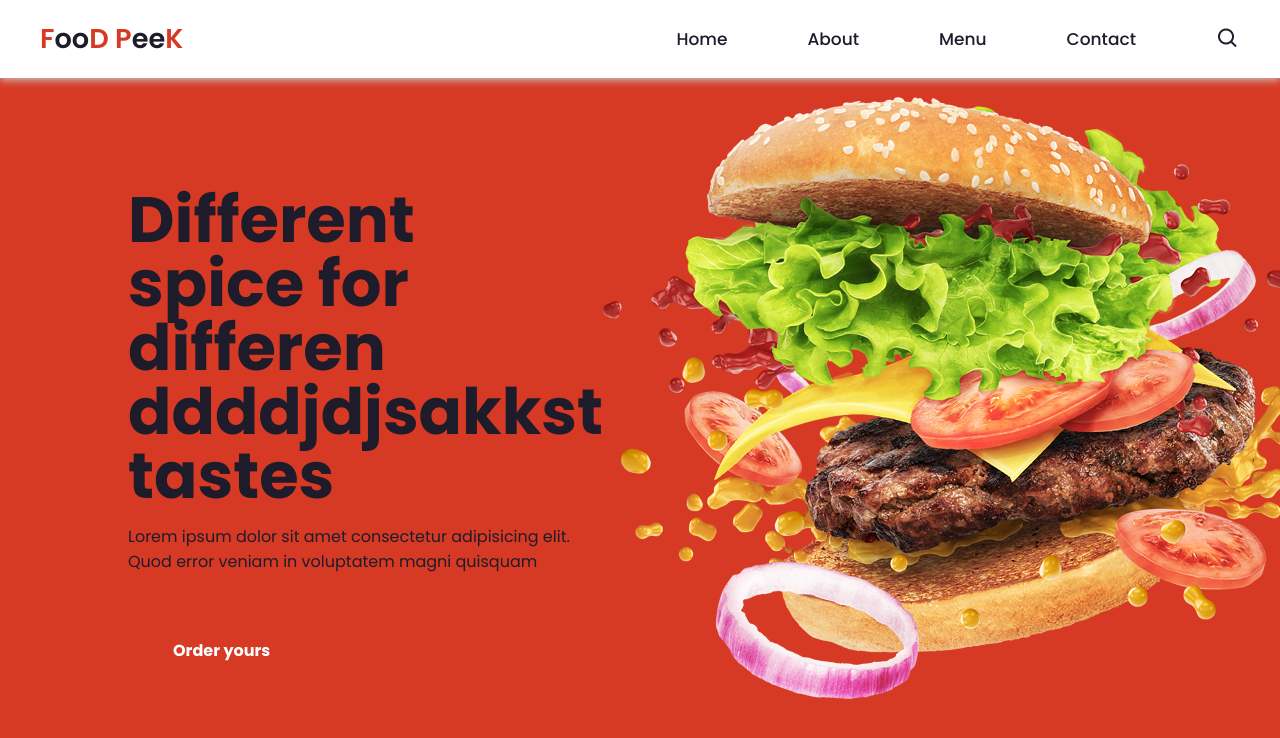
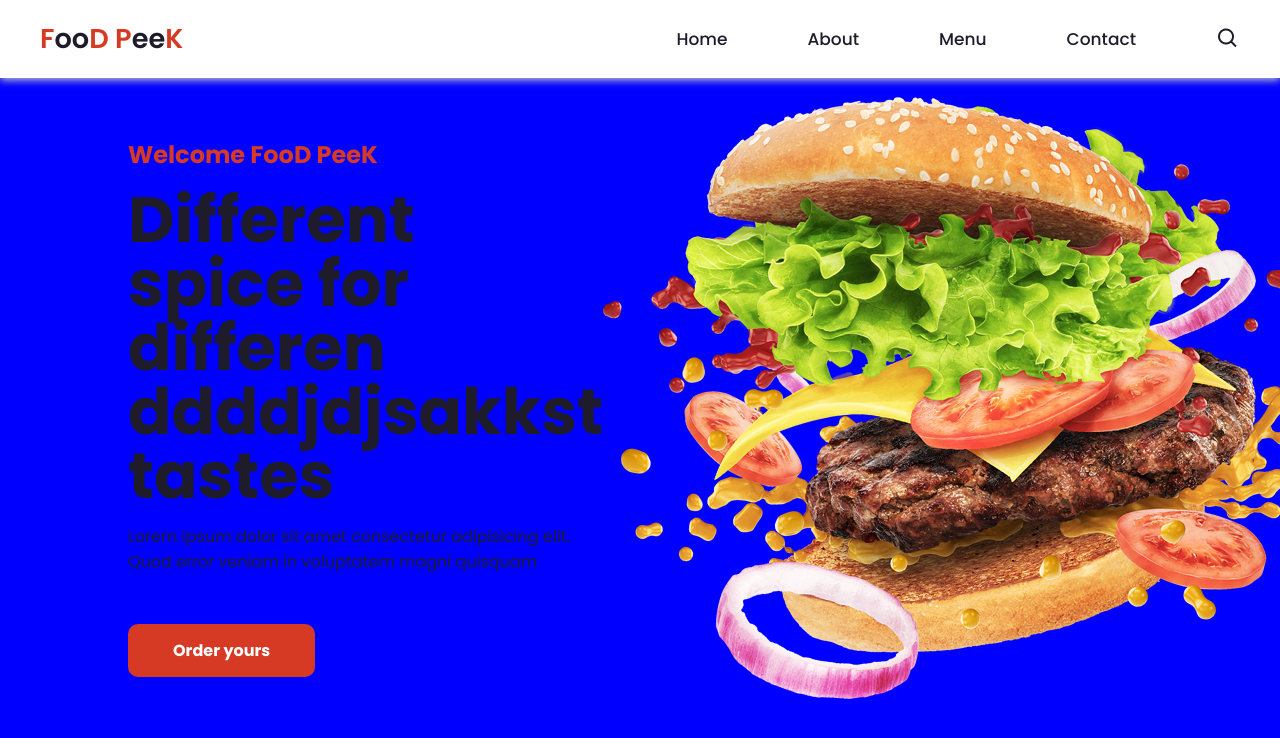
Before and after one commit to KakoCaio/SITE-RESPONSIVO, a plain HTML site: page index.html in a window 1280 px wide. Shown: the top 738 px of the page. Drawn offline with nearby package versions, Linux system fonts and the light colour scheme.

Commit message:
cor de fundo alterada para azul

```diff
--- a/style.css
+++ b/style.css
@@ -17,7 +17,7 @@
 
 body {
     color: var(--dark);
-    background: var(--red);
+    background: blue;
 }
 
 .navegation {
@@ -128,7 +128,7 @@ body {
 
 .home-img {
     width: 100%;
-}
+   }
 
 @media (max-width:785px) {
     .navegation {
```
